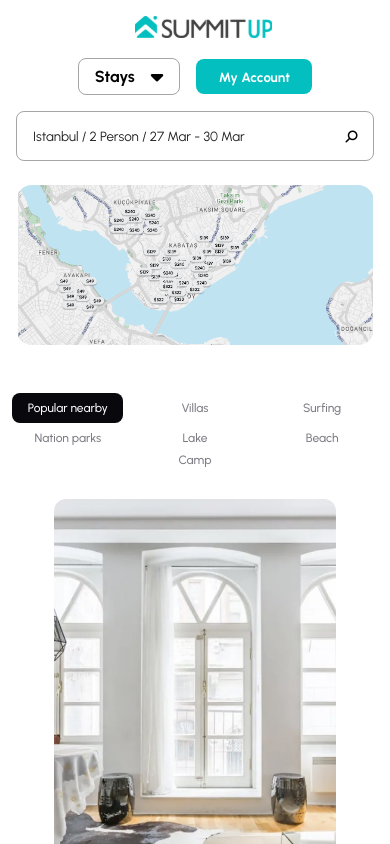
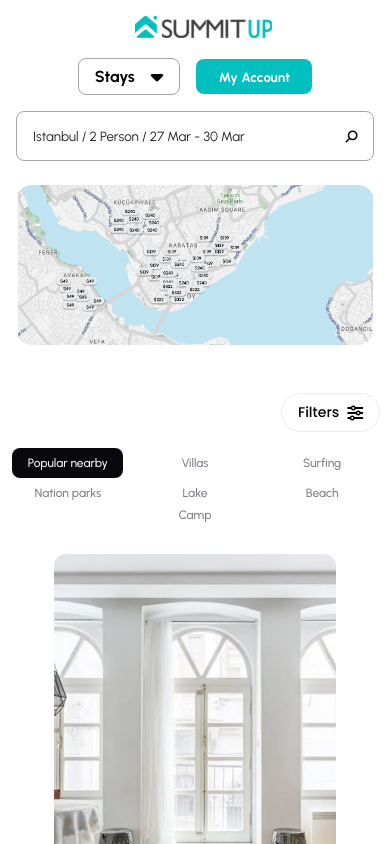
Before and after one commit to yusufyunuskaymaz/demo-react, a React (Create React App) app: page / in a window 390 px wide. Shown: the top 844 px of the page. Built offline with nearby package versions, Linux system fonts and the light colour scheme.

Commit message:
filter button

```diff
--- a/src/assets/css/responsive.css
+++ b/src/assets/css/responsive.css
@@ -89,10 +89,19 @@
     padding: 0 0.3rem;
     width: 30%;
   }
-  .populer-container .filter {
-    background-color: red;
-    display: none !important;
+  .populer-container .head {
+    flex-direction: column;
   }
+  .populer-container .head .filter {
+    align-self: flex-end;
+
+  }
+  .populer-container .head ul {
+    margin-top: 1rem;
+    order: 1;
+  }
+
+
   .connect-img {
     height: 14rem;
   }
```
